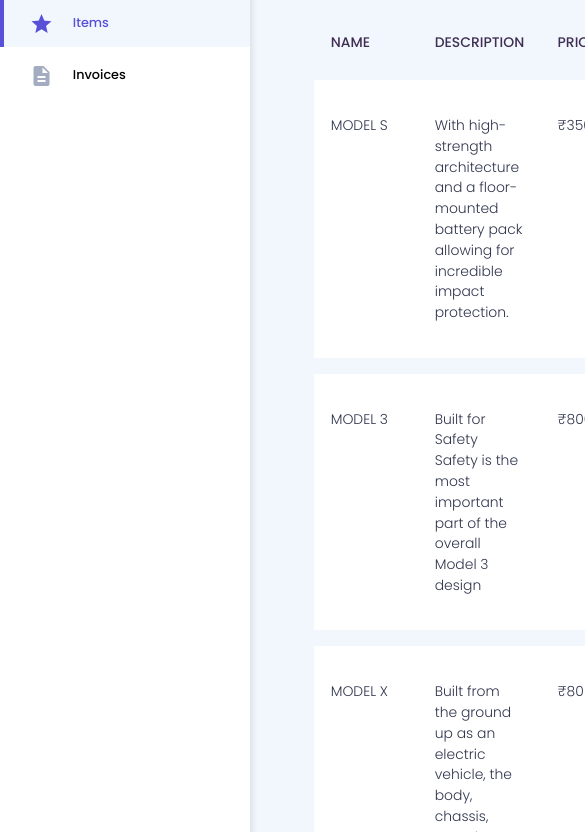
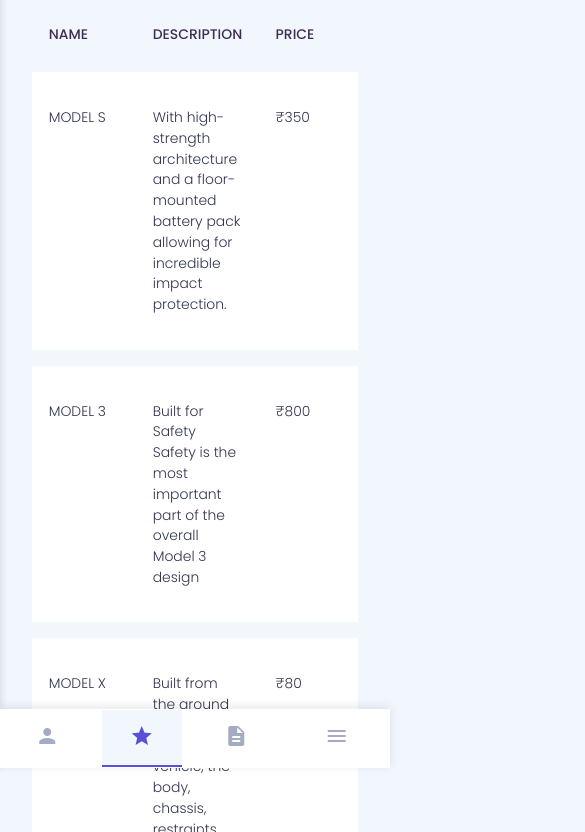
Before and after one commit to ashrivas8/rz-billbook, a website: page src/pages/items/index.html in a window 390 px wide. Shown: the part 76-908 px from the top of the page, 585 px wide, since content can reach past the window. Drawn offline with Linux system fonts and the light colour scheme.

Commit message:
feat : make website responsive (#24)
* feat: add bottom nav bar

* feat: make table responsive

```diff
--- a/src/pages/items/index.html
+++ b/src/pages/items/index.html
@@ -5,11 +5,12 @@
     <meta http-equiv="X-UA-Compatible" content="IE=edge" />
     <meta name="viewport" content="width=device-width, initial-scale=1.0" />
     <link rel="stylesheet" href="../../styles/common.css" />
+    <script defer src="/script/main.js"></script>
     <title>Billbook | Items</title>
   </head>
 
   <body class="dashboard">
-    <nav class="nav-bar">
+    <nav class="nav-bar" id="nav-bar">
       <ul>
         <a href="/pages/customers">
           <li class="nav-item"><i class="material-icons">person</i> Customers</li>
@@ -23,6 +24,23 @@
       </ul>
     </nav>
 
+    <nav class="bottom-nav">
+      <ul>
+        <li class="bottom-nav-item">
+          <a href="/pages/customers"><i class="material-icons">person</i></a>
+        </li>
+        <li class="bottom-nav-item bottom-nav-item--active">
+          <a href="#"><i class="material-icons">star</i></a>
+        </li>
+        <li class="bottom-nav-item">
+          <a href="/pages/invoice"><i class="material-icons">description</i></a>
+        </li>
+        <li class="bottom-nav-item">
+          <button onclick="showNavBar(event)"><i class="material-icons">menu</i></button>
+        </li>
+      </ul>
+    </nav>
+
     <main class="content">
       <header class="content__header">
         <h1>Items</h1>
@@ -31,6 +49,7 @@
         </a>
       </header>
 
+      <div class="scrollable-table">
         <table class="clickable-table">
           <thead>
             <tr>
@@ -69,6 +88,7 @@
             </tr>
           </tbody>
         </table>
+      </div>
     </main>
   </body>
 </html>
--- /dev/null
+++ b/src/script/main.js
@@ -0,0 +1,36 @@
+const navBar = document.getElementById('nav-bar');
+
+/**
+ *
+ * Hides the sidenav by removing the class `nav-bar--show` from it
+ */
+const hideNavBar = () => {
+  navBar.classList.remove('nav-bar--show');
+};
+
+/**
+ *
+ * Shows the nav bar by adding the class `nav-bar-show` to it.
+ * Also adds event which will listen to clicks outside nav and hides the nav
+ *
+ * @param showEvent | Event which calls this function
+ */
+const showNavBar = (showEvent) => {
+  // If the nav is not visible stop propagation , so that
+  // this event will not be considered as `clickOutsideNavBar` event
+  if (!navBar.classList.contains('nav-bar--show')) {
+    showEvent.stopPropagation();
+  }
+
+  navBar.classList.add('nav-bar--show');
+
+  // Listens for any clicks outside nav and
+  // when occurred hides the nav
+  const clickOutsideNavBarListener = (e) => {
+    if (!navBar.contains(e.target)) {
+      hideNavBar();
+      document.removeEventListener('click', clickOutsideNavBarListener);
+    }
+  };
+  document.addEventListener('click', clickOutsideNavBarListener);
+};
--- a/src/styles/common.css
+++ b/src/styles/common.css
@@ -52,6 +52,10 @@
   width: 100%;
   border-collapse: separate;
   border-spacing: 0 1em;
+}
+
+.scrollable-table {
+  overflow-x: auto;
 }
 
 td,
@@ -135,9 +139,10 @@
 }
 
 .nav-bar {
-  width: 20vw;
+  width: 250px;
   min-width: 250px;
   padding-top: 1.5rem;
+  transition: left 200ms ease-in;
   background-color: var(--secondary-bg-color);
   box-shadow: 2px 0px 7px 0px rgb(0 0 0 / 10%);
 }
@@ -198,6 +203,49 @@
   color: var(--dark-text-color);
 }
 
+.bottom-nav {
+  display: none;
+  position: fixed;
+  z-index: 2;
+  bottom: 0;
+  left: 0;
+  right: 0;
+  box-shadow: 0px -2px 10px 0px rgb(0 0 0 / 10%);
+  background-color: var(--secondary-bg-color);
+}
+
+.bottom-nav > ul {
+  display: flex;
+  align-items: center;
+  justify-content: space-around;
+}
+
+.bottom-nav-item {
+  padding: 1em 2em;
+  border-bottom: 2px solid transparent;
+}
+
+.bottom-nav-item > button {
+  cursor: pointer;
+  background-color: transparent;
+  border: none;
+}
+
+.bottom-nav-item > a,
+.bottom-nav-item > button {
+  color: #a4acc1;
+}
+
+.bottom-nav-item--active {
+  background-color: var(--primary-bg-color);
+  border-color: var(--primary-color);
+}
+
+.bottom-nav-item--active > a,
+.bottom-nav-item--active > button {
+  color: var(--primary-color);
+}
+
 .form {
   padding: 2rem;
   border-radius: 0.2rem;
@@ -233,11 +281,11 @@
 }
 
 .chip--yellow {
-  background-color: rgb(248,236,203);
+  background-color: rgb(248, 236, 203);
 }
 
 .chip--green {
-  background-color: rgb(223,249,250);
+  background-color: rgb(223, 249, 250);
 }
 
 @media screen and (max-width: 900px) {
@@ -249,4 +297,30 @@
   .form__row .btn-wrapper {
     margin: initial;
   }
+
+  .content {
+    width: 100%;
+    padding: 1rem 2rem;
+  }
 }
+
+@media screen and (max-width: 800px) {
+  .bottom-nav {
+    display: block;
+  }
+
+  body {
+    margin-bottom: 1rem;
+  }
+
+  .nav-bar {
+    position: fixed;
+    z-index: 1;
+    height: 100%;
+    left: -250px;
+  }
+
+  .nav-bar--show {
+    left: 0;
+  }
+}
```
Also changed, not shown: src/pages/customers/create.html (+19 -1 lines), src/pages/customers/index.html (+21 -1 lines), src/pages/invoice/index.html (+21 -1 lines), src/pages/items/create.html (+19 -1 lines). Lines whose indentation alone changed are shown as unchanged.
